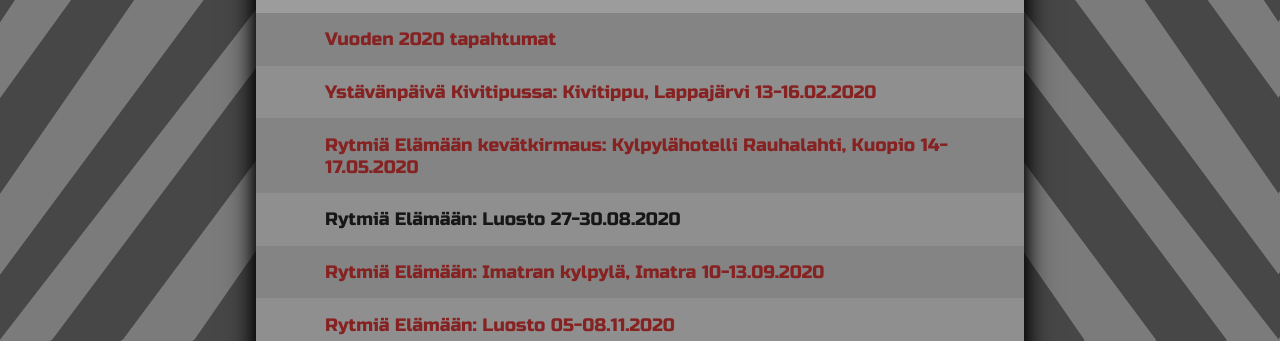
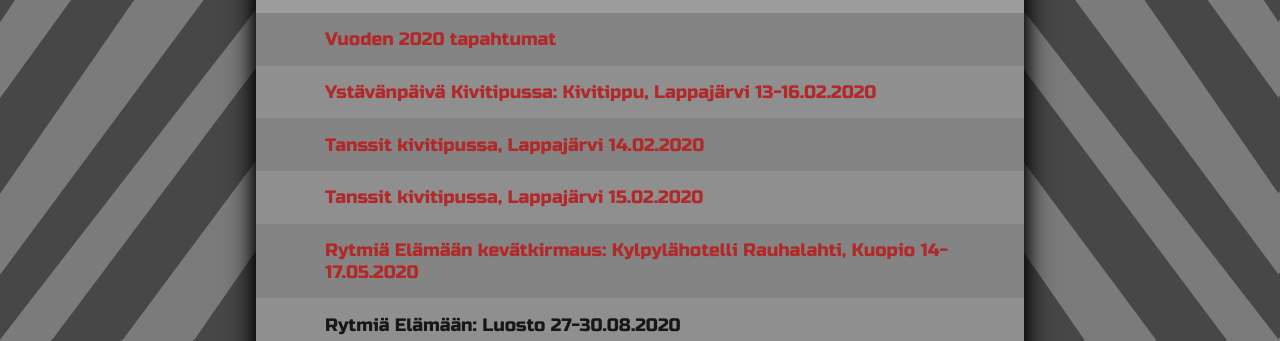
Before and after one commit to Prototyyppi/SRMY, a plain HTML site: page index.html in a window 1280 px wide. Shown: the part 459-800 px from the top of the page. Drawn offline with nearby package versions, Linux system fonts and the light colour scheme; a web font is replaced by a local one.

Commit message:
08122019

```diff
--- a/index.html
+++ b/index.html
@@ -160,10 +160,16 @@
             <a id="event_block" href=src/docs/TAPAHTUMAT_2020.pdf>Vuoden 2020 tapahtumat</a>
         </li>
         <li id="event_block_2">
-            <a id="event_block" href=src/docs/KIVITIPPU_YST_13022020.pdf>Ystävänpäivä Kivitipussa: Kivitippu, Lappajärvi 13-16.02.2020</a>
+            <a id="event_block" href=src/docs/KIVITIPPU_13022020.pdf>Ystävänpäivä Kivitipussa: Kivitippu, Lappajärvi 13-16.02.2020</a>
         </li>
         <li id="event_block_1">
-            <a id="event_block" href=src/docs/RAUHALAHTI_14052020.pdf>Rytmiä Elämään kevätkirmaus: Kylpylähotelli Rauhalahti, Kuopio 14-17.05.2020</a>
+            <a id="event_block" href=src/docs/KIVITIPPU_TANSSIT_14022020.pdf>Tanssit kivitipussa, Lappajärvi 14.02.2020</a>
+        </li>
+        <li id="event_block_2">
+            <a id="event_block" href=src/docs/KIVITIPPU_TANSSIT_15022020.pdf>Tanssit kivitipussa, Lappajärvi 15.02.2020</a>
+        </li>
+        <li id="event_block_1">
+            <a id="event_block" href=src/docs/RAUHALAHTI_14052020_2.pdf>Rytmiä Elämään kevätkirmaus: Kylpylähotelli Rauhalahti, Kuopio 14-17.05.2020</a>
         </li>
         <li id="event_block_2">
             <p id="event_block_no_link">Rytmiä Elämään: Luosto 27-30.08.2020</p>
--- a/src/srmy.css
+++ b/src/srmy.css
@@ -225,7 +225,7 @@
 
 #event_block {
 	font-family: "Russo One";
-	color:#7c0d0d;
+	color:#ad1313;
 	font-size: 18;
 }
 
```
Also changed, not shown: 4 other files.
